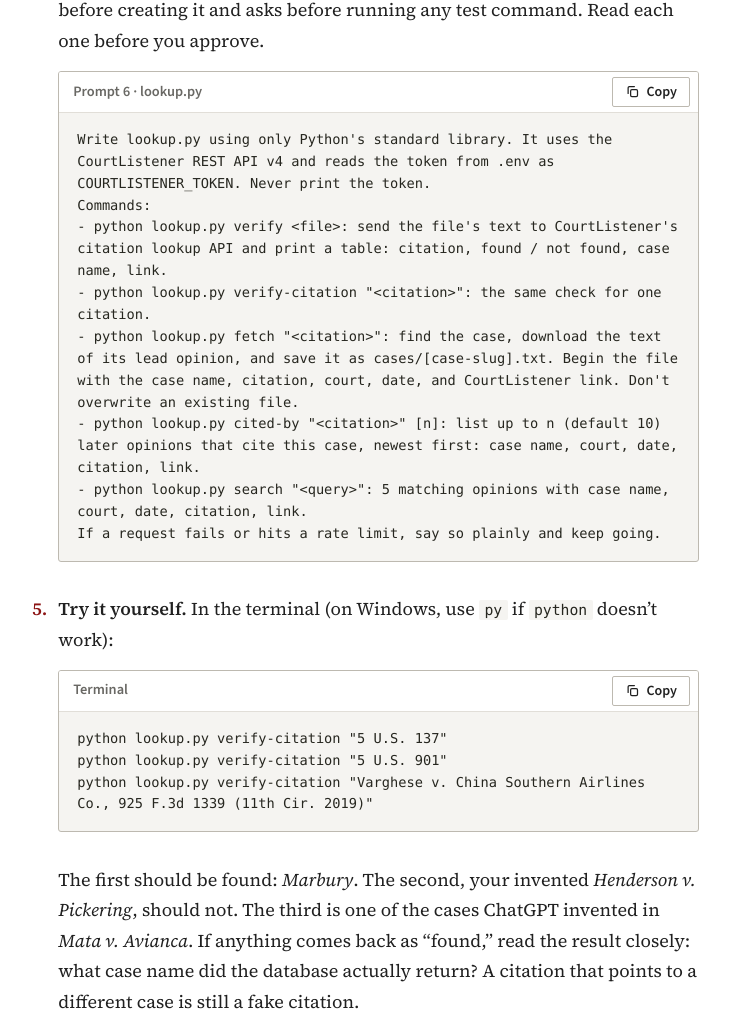
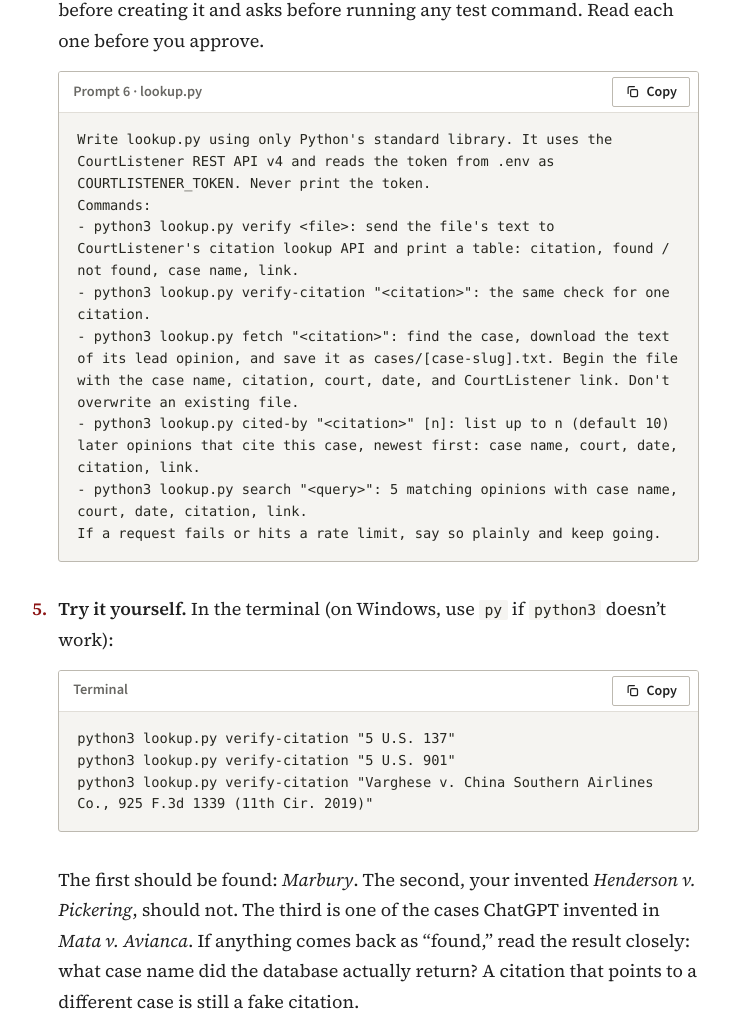
Before and after one commit to sudip0789/Agents-Discussion-Class, a plain HTML site: page lessons/lesson-10-switch-to-courtlistener.html in a window 1280 px wide. Shown: the part 2551-3572 px from the top of the page, without its empty margins (423-1153 px from the left). Drawn offline with nearby package versions, Linux system fonts and the light colour scheme.

Commit message:
Updated lessons

```diff
--- a/lessons/lesson-10-switch-to-courtlistener.html
+++ b/lessons/lesson-10-switch-to-courtlistener.html
@@ -85,21 +85,21 @@
             <div class="copy-block__bar"><span class="copy-block__kind">Prompt 6 · lookup.py</span></div>
             <pre><code>Write lookup.py using only Python's standard library. It uses the CourtListener REST API v4 and reads the token from .env as COURTLISTENER_TOKEN. Never print the token.
 Commands:
-- python lookup.py verify &lt;file&gt;: send the file's text to CourtListener's citation lookup API and print a table: citation, found / not found, case name, link.
-- python lookup.py verify-citation "&lt;citation&gt;": the same check for one citation.
-- python lookup.py fetch "&lt;citation&gt;": find the case, download the text of its lead opinion, and save it as cases/[case-slug].txt. Begin the file with the case name, citation, court, date, and CourtListener link. Don't overwrite an existing file.
-- python lookup.py cited-by "&lt;citation&gt;" [n]: list up to n (default 10) later opinions that cite this case, newest first: case name, court, date, citation, link.
-- python lookup.py search "&lt;query&gt;": 5 matching opinions with case name, court, date, citation, link.
+- python3 lookup.py verify &lt;file&gt;: send the file's text to CourtListener's citation lookup API and print a table: citation, found / not found, case name, link.
+- python3 lookup.py verify-citation "&lt;citation&gt;": the same check for one citation.
+- python3 lookup.py fetch "&lt;citation&gt;": find the case, download the text of its lead opinion, and save it as cases/[case-slug].txt. Begin the file with the case name, citation, court, date, and CourtListener link. Don't overwrite an existing file.
+- python3 lookup.py cited-by "&lt;citation&gt;" [n]: list up to n (default 10) later opinions that cite this case, newest first: case name, court, date, citation, link.
+- python3 lookup.py search "&lt;query&gt;": 5 matching opinions with case name, court, date, citation, link.
 If a request fails or hits a rate limit, say so plainly and keep going.</code></pre>
           </div>
         </li>
         <li>
-          <strong>Try it yourself.</strong> In the terminal (on Windows, use <code>py</code> if <code>python</code> doesn’t work):
+          <strong>Try it yourself.</strong> In the terminal (on Windows, use <code>py</code> if <code>python3</code> doesn’t work):
           <div class="copy-block">
             <div class="copy-block__bar"><span class="copy-block__kind">Terminal</span></div>
-            <pre><code>python lookup.py verify-citation "5 U.S. 137"
-python lookup.py verify-citation "5 U.S. 901"
-python lookup.py verify-citation "Varghese v. China Southern Airlines Co., 925 F.3d 1339 (11th Cir. 2019)"</code></pre>
+            <pre><code>python3 lookup.py verify-citation "5 U.S. 137"
+python3 lookup.py verify-citation "5 U.S. 901"
+python3 lookup.py verify-citation "Varghese v. China Southern Airlines Co., 925 F.3d 1339 (11th Cir. 2019)"</code></pre>
           </div>
           <p>The first should be found: <em>Marbury</em>. The second, your invented <em>Henderson v. Pickering</em>, should not. The third is one of the cases ChatGPT invented in <em>Mata v. Avianca</em>. If anything comes back as “found,” read the result closely: what case name did the database actually return? A citation that points to a different case is still a fake citation.</p>
         </li>
@@ -125,7 +125,7 @@ python lookup.py verify-citation "Varghese v. China Southern Airlines Co., 925 F
           <div class="copy-block" id="prompt-switch">
             <div class="copy-block__bar"><span class="copy-block__kind">Prompt 7 · Switch to CourtListener</span></div>
             <pre><code>Show me the exact changes to make, as text I can paste:
-1. In .claude/skills/brief/SKILL.md: (a) if $ARGUMENTS is a citation rather than a file, first run python lookup.py fetch on it and brief the saved file; (b) after the brief is written, run python lookup.py verify on the brief and give the results to brief-checker along with the brief.
+1. In .claude/skills/brief/SKILL.md: (a) if $ARGUMENTS is a citation rather than a file, first run python3 lookup.py fetch on it and brief the saved file; (b) after the brief is written, run python3 lookup.py verify on the brief and give the results to brief-checker along with the brief.
 2. In .claude/agents/brief-checker.md: change the tools line to Read, Glob (no more web), and replace the citations-table instructions so it fills in "exists" and "link" from the lookup.py results instead of searching the web. If no lookup.py results are provided, mark every citation "not checked".
 Don't edit these files. I'll paste the changes in myself.</code></pre>
           </div>
@@ -143,7 +143,7 @@ Don't edit these files. I'll paste the changes in myself.</code></pre>
             <div class="copy-block__bar"><span class="copy-block__kind">Prompt</span></div>
             <pre><code>/brief cases/marbury-v-madison.pdf</code></pre>
           </div>
-          <p>Use the same answers to the three questions as before. Then run <code>/clear</code> and re-send <a href="lesson-09-test-and-lock.html#tests">test 3</a>, adding at the end: <em>“First run python lookup.py verify on the copy and give the results to the checker.”</em> Fill in the v2 row of your worksheet.</p>
+          <p>Use the same answers to the three questions as before. Then run <code>/clear</code> and re-send <a href="lesson-09-test-and-lock.html#tests">test 3</a>, adding at the end: <em>“First run python3 lookup.py verify on the copy and give the results to the checker.”</em> Fill in the v2 row of your worksheet.</p>
         </li>
       </ol>
 
@@ -161,7 +161,7 @@ Don't edit these files. I'll paste the changes in myself.</code></pre>
           <strong>See who cites a case.</strong>
           <div class="copy-block">
             <div class="copy-block__bar"><span class="copy-block__kind">Prompt</span></div>
-            <pre><code>Run python lookup.py cited-by "5 U.S. 137" 10 and summarize what the results do and don't tell us. Can we tell from them whether Marbury is still good law?</code></pre>
+            <pre><code>Run python3 lookup.py cited-by "5 U.S. 137" 10 and summarize what the results do and don't tell us. Can we tell from them whether Marbury is still good law?</code></pre>
           </div>
           <p>The right answer is <strong>no</strong>. A list of citing cases isn’t a <strong>citator</strong>: it doesn’t say whether a later case followed, distinguished, or overruled this one. That’s what KeyCite and Shepard’s are for, and why your briefer’s Limitations section says later treatment was not researched.</p>
         </li>
@@ -182,14 +182,14 @@ Don't edit these files. I'll paste the changes in myself.</code></pre>
       <details class="deeper">
         <summary>Why lookup.py can read .env when the agent can’t</summary>
         <div class="deeper__body">
-          <p>Permission rules govern <strong>Claude Code’s tools</strong>: Read, Edit, and the shell commands it recognizes as reading or writing files. They don’t reach inside a program once it runs. When you approve <code>python lookup.py …</code>, Python opens <code>.env</code> by itself, and Claude Code never sees that file being opened.</p>
+          <p>Permission rules govern <strong>Claude Code’s tools</strong>: Read, Edit, and the shell commands it recognizes as reading or writing files. They don’t reach inside a program once it runs. When you approve <code>python3 lookup.py …</code>, Python opens <code>.env</code> by itself, and Claude Code never sees that file being opened.</p>
           <div class="table-wrap min-wide">
             <table>
               <thead><tr><th scope="col">Who tries to read .env</th><th scope="col">What happens</th><th scope="col">Why</th></tr></thead>
               <tbody>
                 <tr><th scope="row">The agent’s Read tool</th><td>Blocked</td><td>The <code>Read(./.env)</code> deny rule</td></tr>
                 <tr><th scope="row">The agent running <code>cat .env</code></th><td>Blocked</td><td>Claude Code recognizes <code>cat</code> as reading a file and applies the same rule</td></tr>
-                <tr><th scope="row"><code>python lookup.py …</code></th><td>Reads it</td><td>A program you approved opens the file itself; the rules check the command, not what the program does inside</td></tr>
+                <tr><th scope="row"><code>python3 lookup.py …</code></th><td>Reads it</td><td>A program you approved opens the file itself; the rules check the command, not what the program does inside</td></tr>
                 <tr><th scope="row">You, in the editor</th><td>Reads it</td><td>Permission rules limit the agent, not you</td></tr>
               </tbody>
             </table>
```
Also changed, not shown: lessons/lesson-02-workflows-agents-and-tools.html (+1 -1 lines).
